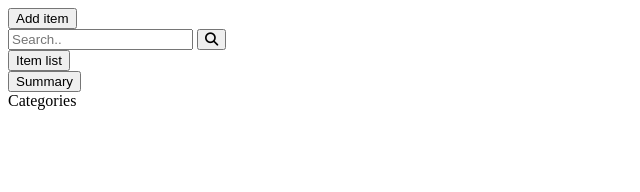
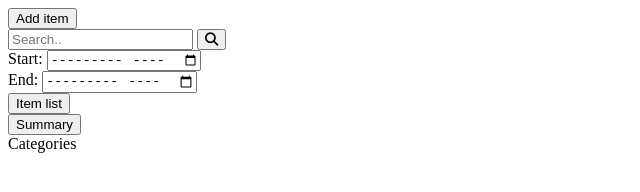
Before and after one commit to JasGdev/odin-to-do-list, a website: page src/template.html in a window 1280 px wide. Shown: the whole page, without its empty margins (0-640 px from the left). Drawn offline with Linux system fonts and the light colour scheme.

Commit message:
Add start and end month selector on sidebar

```diff
--- a/src/items/category.js
+++ b/src/items/category.js
@@ -10,7 +10,7 @@ export default class category {
     }
 
     removeItem(idToRemove){
-        this.items = this.items.filter((item) => item.id != idToRemove);
+        this.items = this.items.filter((item) => item.id !== idToRemove);
     }
 
     getTotalSpending(){
--- a/src/styles/sidebar.css
+++ b/src/styles/sidebar.css
@@ -52,3 +52,33 @@ form {
     color: white;
     padding-bottom: 10px;
 }
+
+/* Month Select */
+.MonthSelect {
+    display: flex;
+    justify-content: space-evenly;
+    gap: 10px;
+}
+
+.MonthSelect form{
+    display: grid;
+    grid-template-columns: 2fr 7fr;
+}
+
+.MonthSelect label {
+    background-color: rgb(182, 182, 182);
+    padding: 0px 10px;
+    width: 100%;
+    /* font-size: 12px; */
+    align-items: center;
+}
+
+.MonthSelect input{
+    height: 100%;
+    outline: none;
+    border: none;
+    padding-left: 20px;
+    /* width: 90%; */
+    /* font-size: 12px; */
+
+}
--- a/src/template.html
+++ b/src/template.html
@@ -31,8 +31,24 @@
                     <form action="#" >
                         <input type="text" placeholder="Search.." name="search">
                         <button type="submit"><i class="fas fa-search"></i></button>
+
                     </form>
                 </div>
+                <div class="MonthSelect">
+                    <form class="startMonthSelect" action="#">
+                        <label for="startMonthSelect">Start:</label>
+                        <input type="month" name="startMonthSelect" value=>
+
+                    </form>
+                    <form class="endMonthSelect" action="#">
+                        <label for="endMonthSelect">End:</label>
+                        <input type="month" name="endMonthSelect" value=>
+
+                    </form>
+                </div>
+
+
+
                 <div class="itemList">
                     <button type="button" class="itemListBtn">Item list</button>
                 </div>
```
